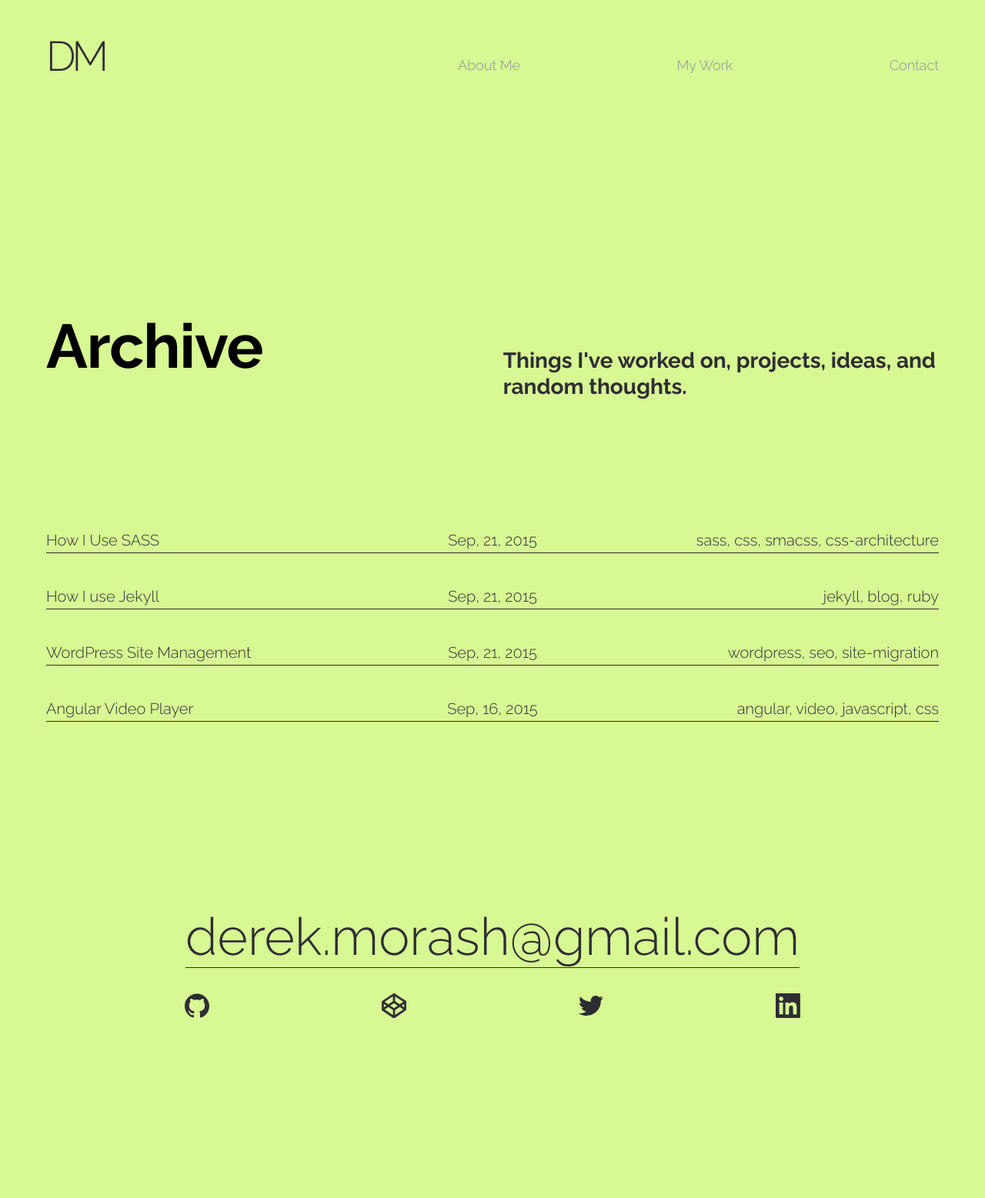
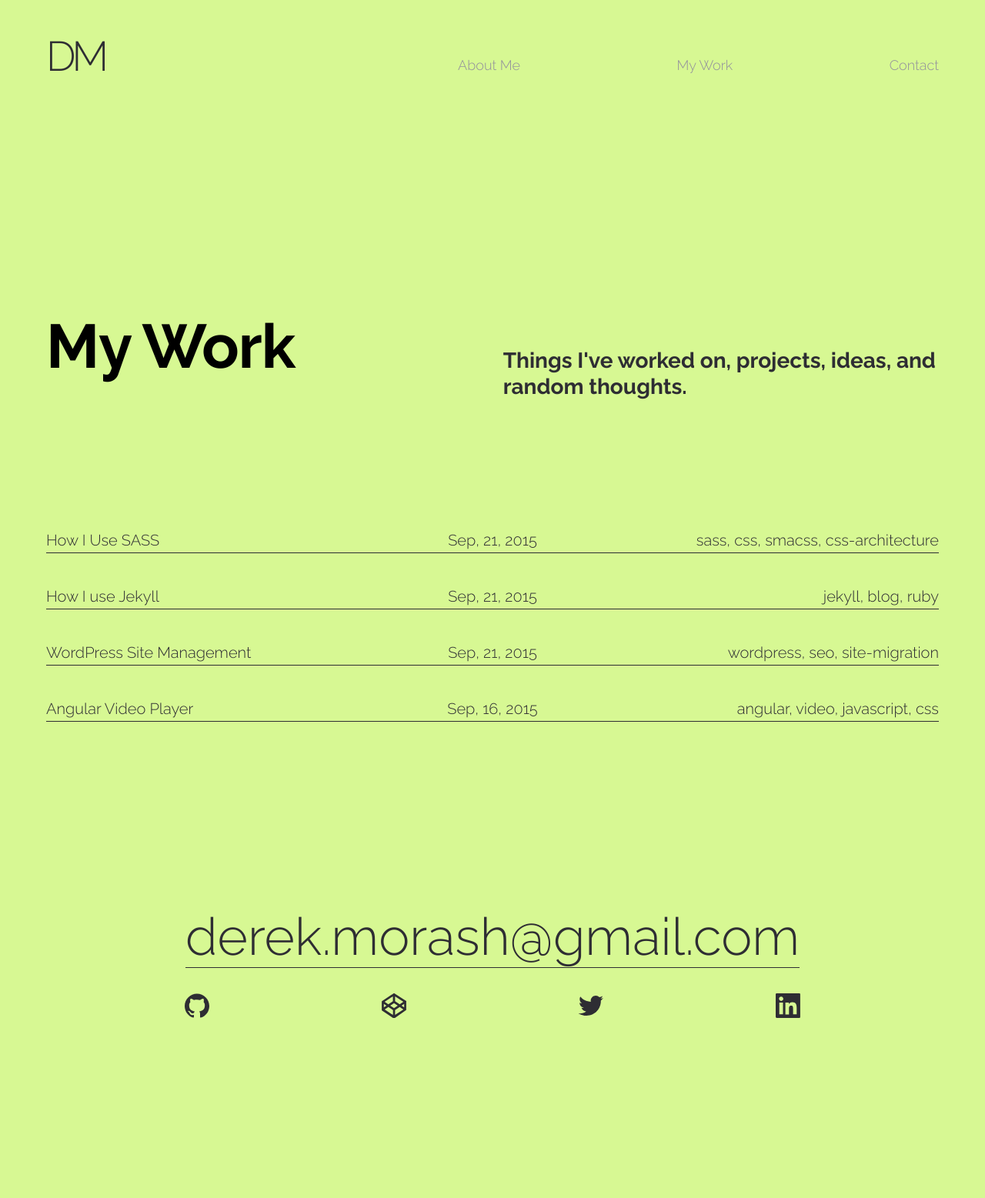
Before and after one commit to derekmorash/New-Portfolio, a Jekyll site: the page built from work/index.html, in a window 1280 px wide. Shown: the whole page at 77% size. Built offline with Jekyll 4.4.1, drawn with Linux system fonts in a browser that asks for light colours; nearby versions of some CDN libraries.

Commit message:
Changed archive page to be work page, makes post urls match better for seo reasons

```diff
--- a/_data/settings.yml
+++ b/_data/settings.yml
@@ -9,13 +9,13 @@
 
 menu-home:
 - {name: About Me, url: '#about'}
-- {name: My Work, url: '/archive'}
+- {name: My Work, url: '/work'}
 # - {name: Music, url: '/music'}
 - {name: Contact, url: '#contact'}
 
 menu:
 - {name: About Me, url: '/'}
-- {name: My Work, url: '/archive'}
+- {name: My Work, url: '/work'}
 # - {name: Music, url: '/music'}
 - {name: Contact, url: '#contact'}
 
--- a/_includes/archive-about.html
+++ b/_includes/archive-about.html
@@ -2,7 +2,7 @@
 
   <div class="about--title">
     <div class="about--title-name">
-      <h1>Archive</h1>
+      <h1>My Work</h1>
     </div>
 
     <div class="about--title-blurb">
--- a/assets/css/3-layouts/_posts.sass
+++ b/assets/css/3-layouts/_posts.sass
@@ -1,5 +1,7 @@
 body.posts
   background-color: $bg-posts
+  //this is for the background color changing for the posts
+  +transition(background-color 300ms ease-in-out)
 
   @media screen and (max-width: $break-medium)
     nav
--- a/assets/css/main.css
+++ b/assets/css/main.css
@@ -707,9 +707,7 @@
   font-family: Raleway, Helvetica, sans-serif;
   color: #2E2D33;
   -webkit-font-smoothing: antialiased;
-  -webkit-text-size-adjust: 100%;
-  -webkit-transition: background-color 300ms ease-in-out;
-  transition: background-color 300ms ease-in-out; }
+  -webkit-text-size-adjust: 100%; }
   @media screen and (max-width: 768px) {
     body nav {
       background-color: #f8e793; } }
@@ -1335,7 +1333,9 @@
         word-wrap: break-word; }
 
 body.posts {
-  background-color: #f8b593; }
+  background-color: #f8b593;
+  -webkit-transition: background-color 300ms ease-in-out;
+  transition: background-color 300ms ease-in-out; }
   @media screen and (max-width: 768px) {
     body.posts nav {
       background-color: #f8b593; } }
```
Also changed, not shown: _posts/2015-09-21-wordpress-managment.md (+3 -0 lines), assets/css/1-base/_base.sass (+2 -7 lines), work/index.html (renamed from archive/index.html).
